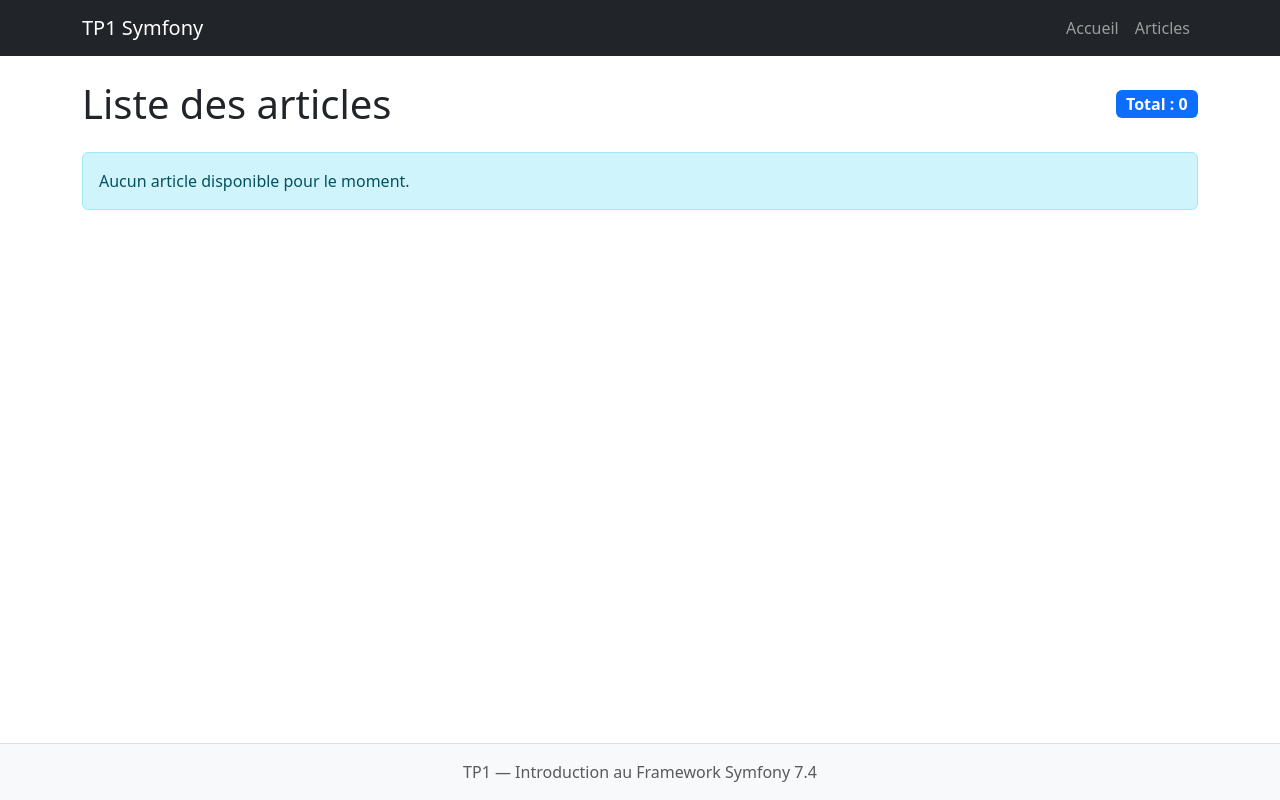
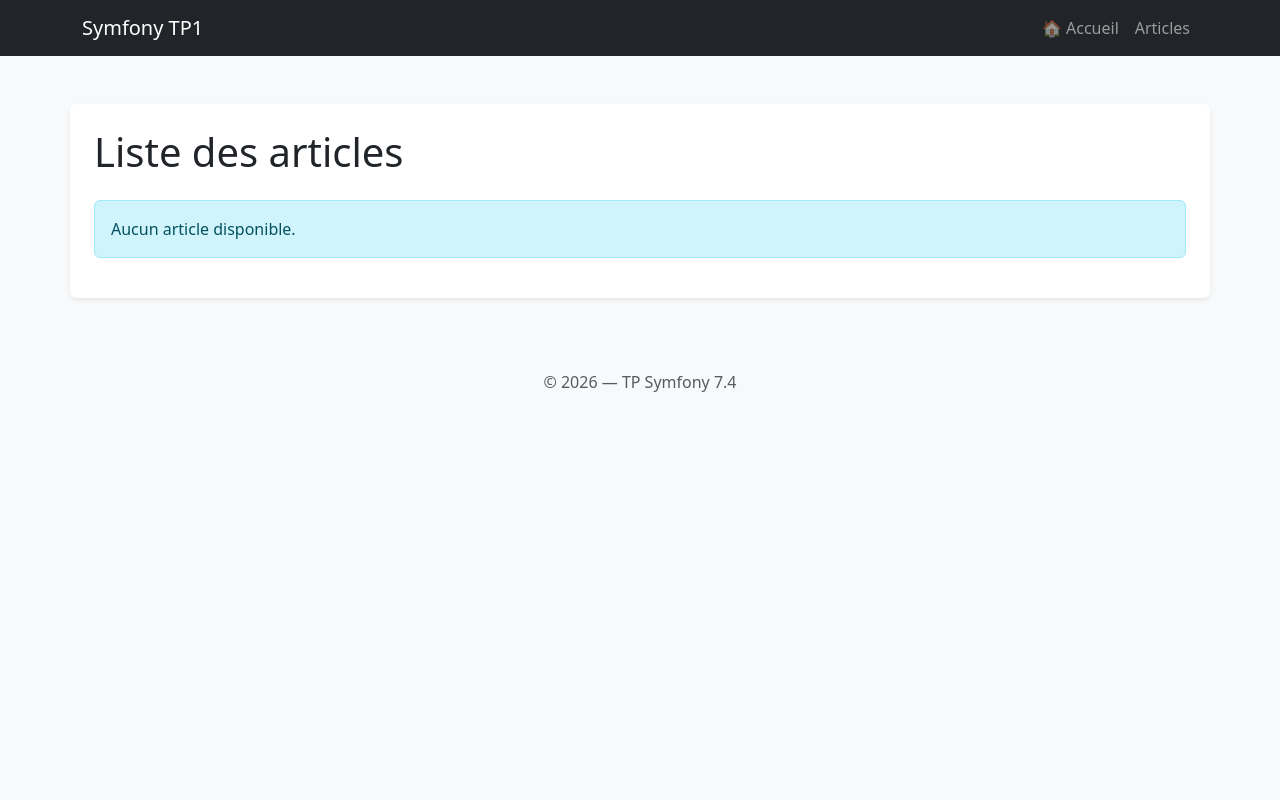
Before and after one commit to linabakk17/tp1_symfony, a Symfony app: template templates/articles/index.html.twig in a window 1280 px wide. Run offline with Twig, Linux system fonts and the light colour scheme; the template is opened without the code that fills it, so the values that code supplies are empty; some libraries are stand-ins or nearby versions.

Commit message:
fix: Mise à jour des templates Twig et ArticlesController selon l'énoncé du TP

```diff
--- a/templates/articles/index.html.twig
+++ b/templates/articles/index.html.twig
@@ -1,30 +1,40 @@
 {% extends 'base.html.twig' %}
-
-{% block title %}Articles — TP1 Symfony 7.4{% endblock %}
+{% block title %}Liste des articles{% endblock %}
 
 {% block body %}
-    <div class="d-flex justify-content-between align-items-center mb-4">
-        <h1 class="mb-0">Liste des articles</h1>
-        <span class="badge bg-primary fs-6">Total : {{ articles|length }}</span>
-    </div>
+<h1 class="mb-4">Liste des articles</h1>
 
-    {% for article in articles %}
-        <div class="card mb-3 shadow-sm">
-            <div class="card-body">
-                <div class="d-flex justify-content-between align-items-start">
-                    <h2 class="h5 card-title mb-2">
-                        #{{ loop.index }} — {{ article.titre }}
-                    </h2>
-                    {% if article.publie %}
-                        <span class="badge bg-success">Publié</span>
-                    {% else %}
-                        <span class="badge bg-secondary">Brouillon</span>
-                    {% endif %}
-                </div>
-                <p class="card-text mb-0">{{ article.contenu }}</p>
-            </div>
-        </div>
-    {% else %}
-        <div class="alert alert-info">Aucun article disponible pour le moment.</div>
-    {% endfor %}
+{% if articles is empty %}
+<div class="alert alert-info">Aucun article disponible.</div>
+{% else %}
+<table class="table table-striped table-hover mt-4">
+<thead class="table-dark">
+<tr>
+<th>#</th>
+<th>Titre</th>
+<th>Auteur</th>
+<th>Statut</th>
+</tr>
+</thead>
+<tbody>
+{% for article in articles %}
+<tr>
+<td>{{ loop.index }}</td>
+<td>{{ article.titre }}</td>
+<td>{{ article.auteur }}</td>
+<td>
+{% if article.publie %}
+<span class="badge bg-success">✅ Publié</span>
+{% else %}
+<span class="badge bg-warning text-dark">Brouillon</span>
+{% endif %}
+</td>
+</tr>
+{% endfor %}
+</tbody>
+</table>
+<p class="mt-3 text-muted">
+Total : {{ articles|length }} article(s)
+</p>
+{% endif %}
 {% endblock %}
--- a/templates/base.html.twig
+++ b/templates/base.html.twig
@@ -1,31 +1,28 @@
 <!DOCTYPE html>
-<html lang="fr">
+<html>
 <head>
 <meta charset="UTF-8">
-    <meta name="viewport" content="width=device-width, initial-scale=1.0">
-    <title>{% block title %}TP1 Symfony 7.4{% endblock %}</title>
+<title>{% block title %}Mon Application Symfony{% endblock %}</title>
 <link href="https://cdn.jsdelivr.net/npm/bootstrap@5.3.3/dist/css/bootstrap.min.css" rel="stylesheet">
 {% block stylesheets %}{% endblock %}
 </head>
-<body class="d-flex flex-column min-vh-100">
+<body class="bg-light">
 <nav class="navbar navbar-expand-lg navbar-dark bg-dark">
 <div class="container">
-            <a class="navbar-brand" href="{{ path('app_accueil') }}">TP1 Symfony</a>
+<a class="navbar-brand" href="{{ path('app_accueil') }}">Symfony TP1</a>
 <div class="navbar-nav">
-                <a class="nav-link" href="{{ path('app_accueil') }}">Accueil</a>
+<a class="nav-link" href="{{ path('app_accueil') }}">🏠 Accueil</a>
 <a class="nav-link" href="{{ path('app_articles') }}">Articles</a>
 </div>
 </div>
 </nav>
 
-    <main class="container my-4 flex-grow-1">
+<div class="container my-5 shadow-sm p-4 bg-white rounded">
 {% block body %}{% endblock %}
-    </main>
+</div>
 
-    <footer class="bg-light text-center py-3 border-top">
-        <div class="container">
-            <span class="text-muted">TP1 — Introduction au Framework Symfony 7.4</span>
-        </div>
+<footer class="text-center py-4 text-muted">
+&copy; {{ "now"|date("Y") }} — TP Symfony 7.4
 </footer>
 
 <script src="https://cdn.jsdelivr.net/npm/bootstrap@5.3.3/dist/js/bootstrap.bundle.min.js"></script>
```
Also changed, not shown: src/Controller/ArticlesController.php (+5 -18 lines), templates/accueil/index.html.twig (+4 -7 lines). Lines whose indentation alone changed are shown as unchanged.
